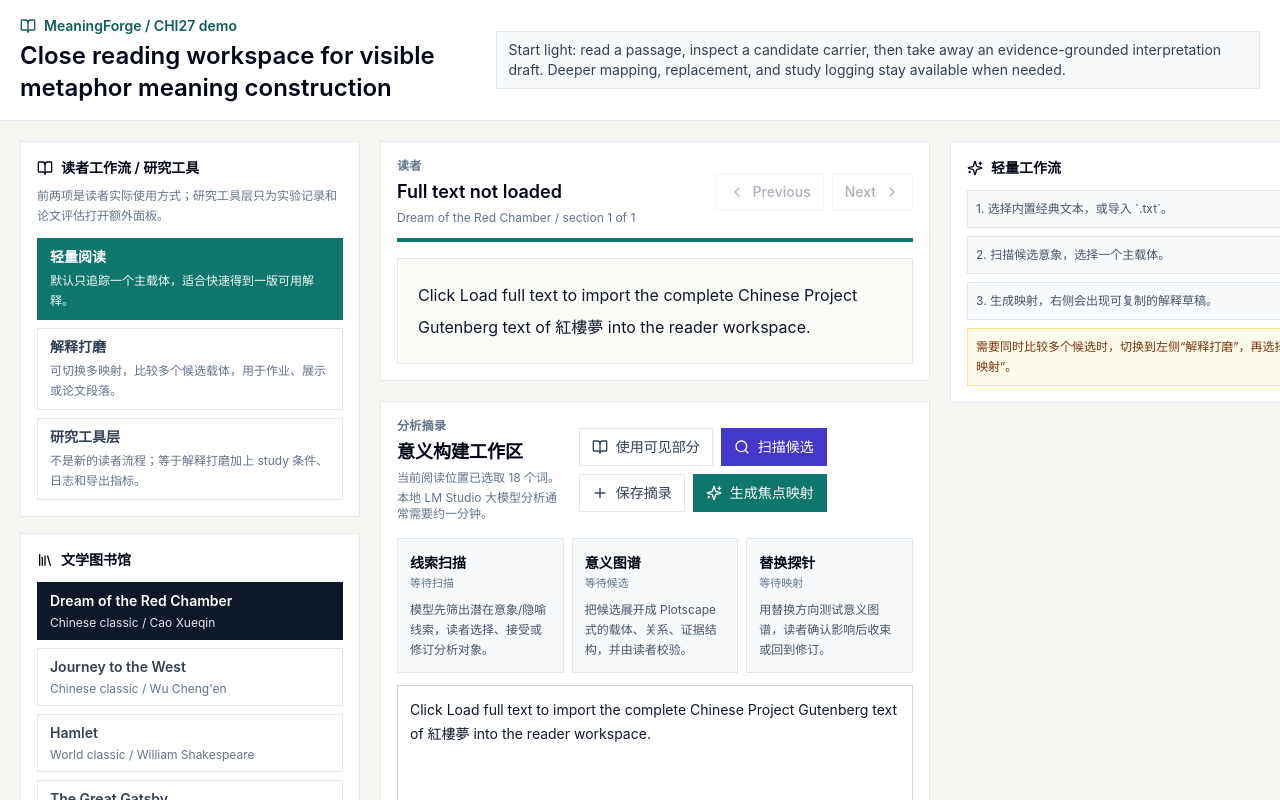
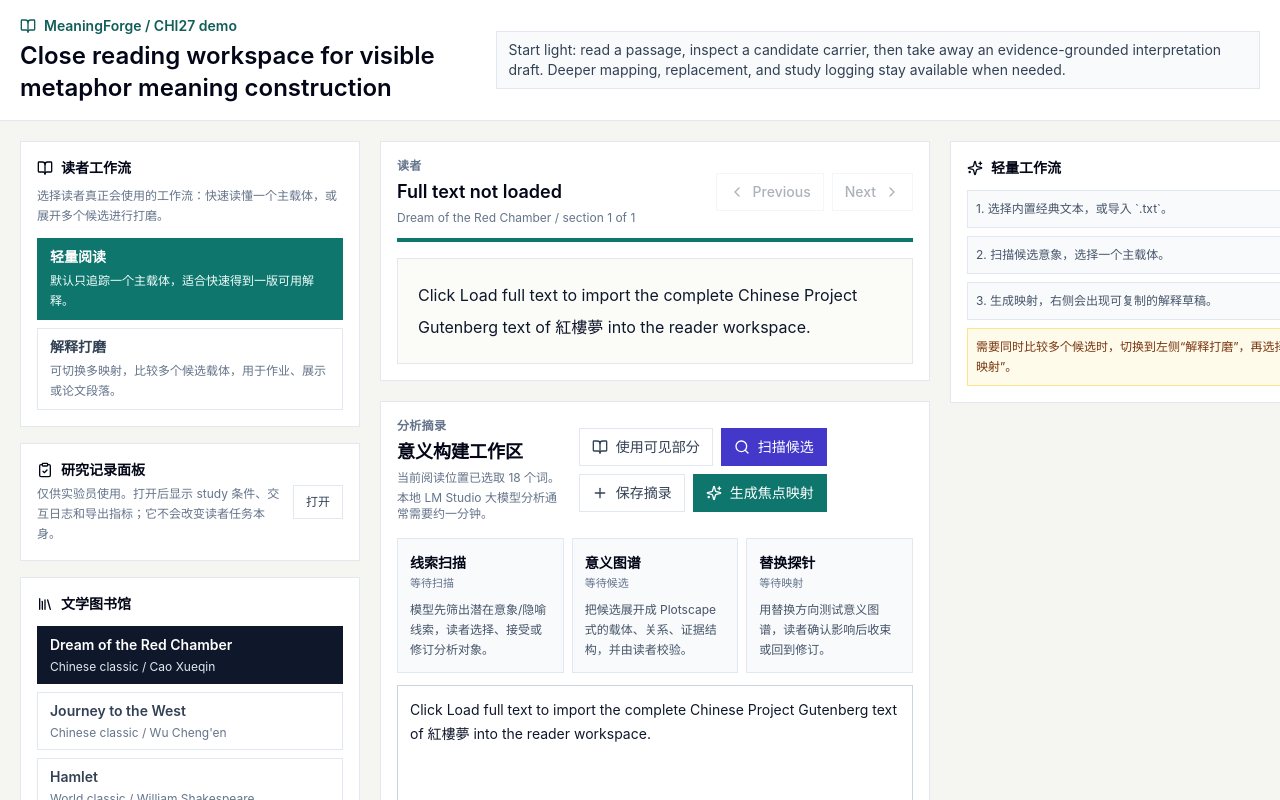
Before and after one commit to jiaping-li/MeaningForge, a React (Vite) app: page / in a window 1280 px wide. Shown: the top 800 px of the page. Built offline with nearby package versions, Linux system fonts and the light colour scheme.

Commit message:
Separate research panels from reader workflows

```diff
--- a/src/App.tsx
+++ b/src/App.tsx
@@ -50,7 +50,7 @@ import type {
 } from "@/types/literaryMapping";
 
 type InterpretationDecision = "pending" | "kept" | "revise" | "recorded";
-type AppExperienceMode = "reader" | "polish" | "research";
+type AppExperienceMode = "reader" | "polish";
 
 const expressionTypes: ExpressionType[] = [
   "lexical_metaphor",
@@ -111,10 +111,6 @@ const appExperienceLabels: Record<AppExperienceMode, { label: string; descriptio
   polish: {
     label: "解释打磨",
     description: "可切换多映射，比较多个候选载体，用于作业、展示或论文段落。",
-  },
-  research: {
-    label: "研究工具层",
-    description: "不是新的读者流程；等于解释打磨加上 study 条件、日志和导出指标。",
   },
 };
 
@@ -924,10 +920,10 @@ function AppExperienceSwitch({
     <section className="border border-slate-200 bg-white p-4">
       <div className="flex items-center gap-2 text-sm font-semibold text-slate-950">
         <BookOpen className="h-4 w-4" />
-        读者工作流 / 研究工具
+        读者工作流
       </div>
       <p className="mt-2 text-xs leading-5 text-slate-500">
-        前两项是读者实际使用方式；研究工具层只为实验记录和论文评估打开额外面板。
+        选择读者真正会使用的工作流：快速读懂一个主载体，或展开多个候选进行打磨。
       </p>
       <div className="mt-3 grid gap-2">
         {(Object.keys(appExperienceLabels) as AppExperienceMode[]).map((item) => (
@@ -948,6 +944,42 @@ function AppExperienceSwitch({
             </div>
           </button>
         ))}
+      </div>
+    </section>
+  );
+}
+
+function ResearchPanelToggle({
+  enabled,
+  onToggle,
+}: {
+  enabled: boolean;
+  onToggle: (enabled: boolean) => void;
+}) {
+  return (
+    <section className="border border-slate-200 bg-white p-4">
+      <div className="flex items-center justify-between gap-3">
+        <div>
+          <div className="flex items-center gap-2 text-sm font-semibold text-slate-950">
+            <ClipboardCheck className="h-4 w-4" />
+            研究记录面板
+          </div>
+          <p className="mt-1 text-xs leading-5 text-slate-500">
+            仅供实验员使用。打开后显示 study 条件、交互日志和导出指标；它不会改变读者任务本身。
+          </p>
+        </div>
+        <button
+          type="button"
+          onClick={() => onToggle(!enabled)}
+          className={cx(
+            "shrink-0 border px-3 py-2 text-xs font-medium",
+            enabled
+              ? "border-slate-900 bg-slate-900 text-white"
+              : "border-slate-200 bg-white text-slate-700 hover:border-slate-400"
+          )}
+        >
+          {enabled ? "已打开" : "打开"}
+        </button>
       </div>
     </section>
   );
@@ -1387,6 +1419,7 @@ function App() {
   const [isAnalyzing, setIsAnalyzing] = useState(false);
   const [isComparing, setIsComparing] = useState(false);
   const [appMode, setAppMode] = useState<AppExperienceMode>("reader");
+  const [showResearchTools, setShowResearchTools] = useState(false);
   const [studyCondition, setStudyCondition] = useState<StudyCondition>("interactive_reworking");
   const [workspaceMode, setWorkspaceMode] = useState<MappingWorkspaceMode>("focused");
   const [selectedTheoryLenses, setSelectedTheoryLenses] = useState<TheoryLens[]>(
@@ -1426,8 +1459,7 @@ function App() {
   });
   const showMappingScaffold = studyCondition !== "explanation" && workflowMappingGenerated;
   const showReworking = studyCondition === "interactive_reworking" && workflowMappingGenerated;
-  const showResearchTools = appMode === "research";
-  const showDeepControls = appMode !== "reader";
+  const showDeepControls = appMode === "polish" || showResearchTools;
   const activePassageIndex = activeWork.passages.findIndex((passage) => passage.id === activePassage.id);
   const passagePosition = activePassageIndex >= 0 ? activePassageIndex + 1 : 1;
   const passageCount = activeWork.passages.length;
@@ -1882,6 +1914,17 @@ function App() {
                 setWorkspaceMode("focused");
               }
               logEvent("experience_mode_changed", appExperienceLabels[mode].label);
+            }}
+          />
+
+          <ResearchPanelToggle
+            enabled={showResearchTools}
+            onToggle={(enabled) => {
+              setShowResearchTools(enabled);
+              if (enabled) {
+                setAppMode("polish");
+              }
+              logEvent("research_panels_toggled", enabled ? "enabled" : "disabled");
             }}
           />
 
```
Also changed, not shown: 1 other file (tests, documents, lock files or other folders).
